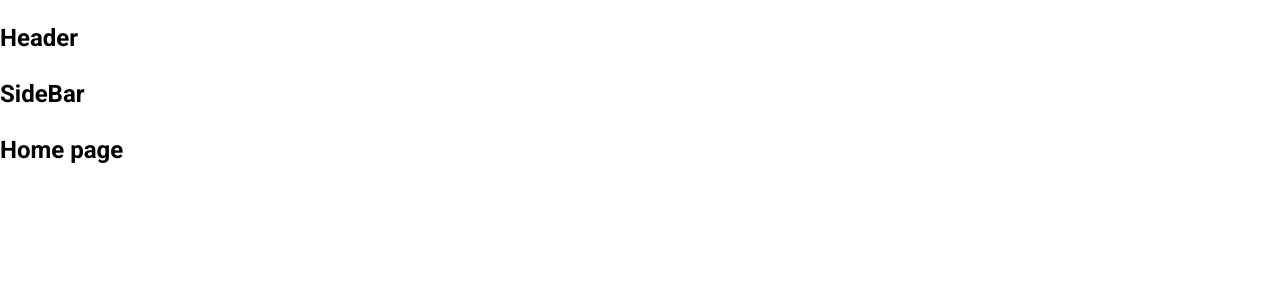
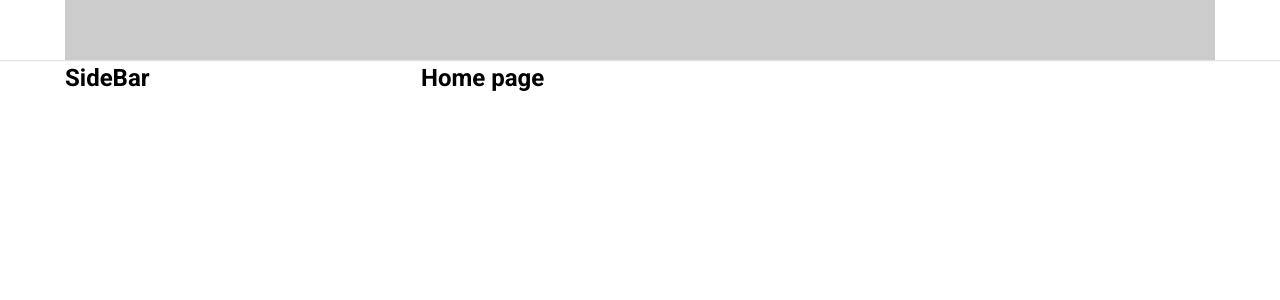
Before and after one commit to phamchidung/tiktok-ui, a React (Create React App) app: page / in a window 1280 px wide. Shown: the top 300 px of the page. Built offline with nearby package versions, Linux system fonts and the light colour scheme.

Commit message:
build default layout

```diff
--- a/package.json
+++ b/package.json
@@ -6,6 +6,7 @@
     "@testing-library/jest-dom": "^5.16.5",
     "@testing-library/react": "^13.4.0",
     "@testing-library/user-event": "^13.5.0",
+    "classnames": "^2.3.2",
     "normalize.css": "^8.0.1",
     "react": "^18.2.0",
     "react-dom": "^18.2.0",
--- a/src/components/GlobalStyles/GlobalStyles.scss
+++ b/src/components/GlobalStyles/GlobalStyles.scss
@@ -6,6 +6,8 @@
 }
 
 * {
+    margin: 0;
+    padding: 0;
     box-sizing: border-box;
 }
 
--- /dev/null
+++ b/src/components/GlobalStyles/_vars.scss
@@ -0,0 +1 @@
+@import 'vars/sizes';
--- /dev/null
+++ b/src/components/GlobalStyles/vars/_sizes.scss
@@ -0,0 +1,3 @@
+// Default Layout
+$defaut-layout-header-height: 60px;
+$defaut-layout-width: 1150px;
--- /dev/null
+++ b/src/components/Layout/DefaultLayout/DefaultLayout.module.scss
@@ -0,0 +1,16 @@
+@import '../../GlobalStyles/vars';
+
+.wrapper {
+    display: flex;
+    flex-direction: column;
+    align-items: center;
+
+    .container {
+        width: $defaut-layout-width;
+        display: flex;
+
+        .content {
+            flex: 1;
+        }
+    }
+}
--- /dev/null
+++ b/src/components/Layout/DefaultLayout/SideBar/SideBar.module.scss
@@ -0,0 +1,3 @@
+.wrapper {
+    width: 356px;
+}
--- a/src/components/Layout/DefaultLayout/SideBar/index.js
+++ b/src/components/Layout/DefaultLayout/SideBar/index.js
@@ -1,5 +1,14 @@
+import classNames from 'classnames/bind';
+import styles from './SideBar.module.scss';
+
+const cx = classNames.bind(styles);
+
 function SideBar() {
-  return <h2>SideBar</h2>;
+    return (
+        <aside className={cx('wrapper')}>
+            <h2>SideBar</h2>
+        </aside>
+    );
 }
 
 export default SideBar;
--- a/src/components/Layout/DefaultLayout/index.js
+++ b/src/components/Layout/DefaultLayout/index.js
@@ -1,13 +1,17 @@
+import classNames from 'classnames/bind';
 import Header from '../components/Header';
 import SideBar from './SideBar';
+import styles from './DefaultLayout.module.scss';
+
+const cx = classNames.bind(styles);
 
 function DefaultLayout({ children }) {
     return (
-        <div>
+        <div className={cx('wrapper')}>
             <Header />
-            <div className="container">
+            <div className={cx('container')}>
                 <SideBar></SideBar>
-                <div className="content">{children}</div>
+                <div className={cx('content')}>{children}</div>
             </div>
         </div>
     );
--- a/src/components/Layout/HeaderOnly/index.js
+++ b/src/components/Layout/HeaderOnly/index.js
@@ -1,6 +1,6 @@
 import Header from '../components/Header';
 
-function DefaultLayout({ children }) {
+function HeaderOnly({ children }) {
     return (
         <div>
             <Header />
@@ -11,4 +11,4 @@ function DefaultLayout({ children }) {
     );
 }
 
-export default DefaultLayout;
+export default HeaderOnly;
--- /dev/null
+++ b/src/components/Layout/components/Header/Header.module.scss
@@ -0,0 +1,15 @@
+@import '../../../GlobalStyles/vars';
+
+.wrapper {
+    width: 100%;
+    height: $defaut-layout-header-height;
+    box-shadow: 0px 1px 1px rgb(0 0 0 / 12%);
+    display: flex;
+    justify-content: center;
+
+    .inner {
+        height: 100%;
+        width: $defaut-layout-width;
+        background-color: #ccc;
+    }
+}
--- a/src/components/Layout/components/Header/index.js
+++ b/src/components/Layout/components/Header/index.js
@@ -1,5 +1,14 @@
+import classNames from 'classnames/bind';
+import styles from './Header.module.scss';
+
+const cx = classNames.bind(styles);
+
 function Header() {
-  return <h2>Header</h2>;
+    return (
+        <header className={cx('wrapper')}>
+            <div className={cx('inner')}></div>
+        </header>
+    );
 }
 
 export default Header;
```
Also changed, not shown: 1 other file (tests, documents, lock files or other folders). Lines whose indentation alone changed are shown as unchanged.
